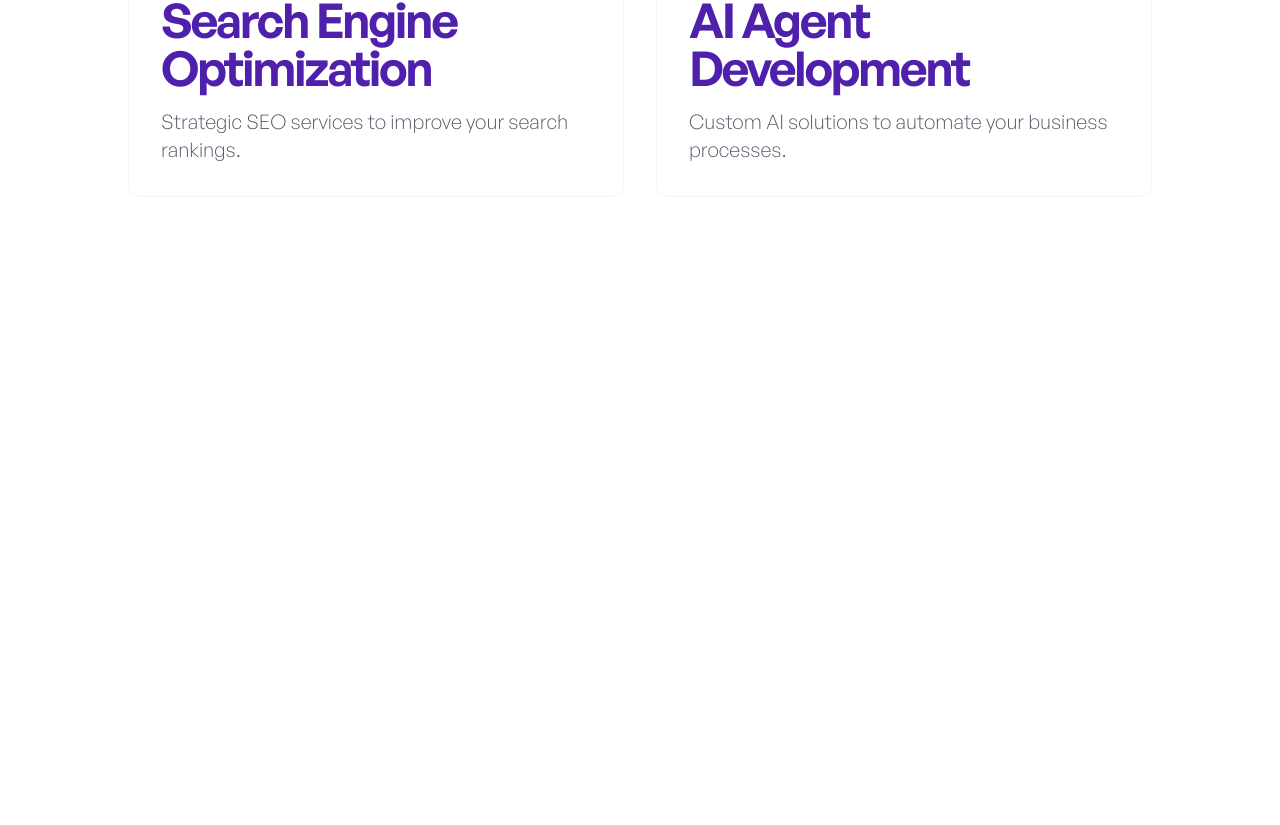
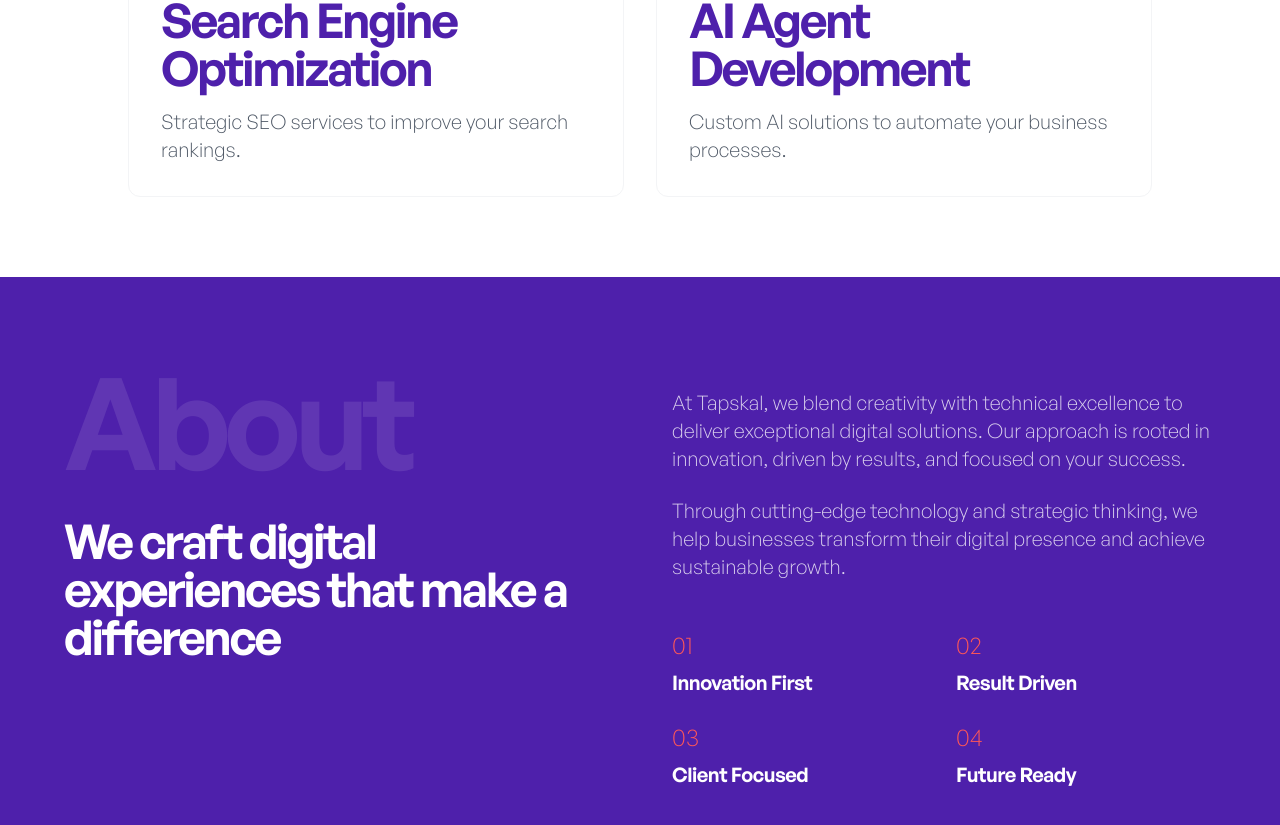
Before and after one commit to chanmaxsolutions/tapskal, a Next.js app: page / in a window 1280 px wide. Shown: the part 1947-2772 px from the top of the page. Before the commit the page ends 2224 px from the top, so only its background shows below. Built offline with nearby package versions, Linux system fonts and the light colour scheme; a web font is replaced by a local one.

Commit message:
updated about section

```diff
--- a/app/page.tsx
+++ b/app/page.tsx
@@ -2,6 +2,7 @@ import Navigation from '@/components/Navigation';
 import Hero from '@/components/Hero';
 import StatsSection from '@/components/sections/StatsSection';
 import Services from '@/components/Services';
+import About from '@/components/About';
 
 export default function Home() {
   return (
@@ -10,6 +11,7 @@ export default function Home() {
       <Hero />
       <StatsSection />
       <Services />
+      <About/>
       {/* Other page content will go here */}
       </main>
   );
--- /dev/null
+++ b/components/About/index.tsx
@@ -0,0 +1,76 @@
+// components/About/index.tsx
+'use client';
+
+import React from 'react';
+import { motion } from 'framer-motion';
+
+const About = () => {
+  return (
+    <section className="py-20 bg-primary">
+      <div className="container mx-auto px-4">
+        <div className="max-w-6xl mx-auto">
+          {/* Main Content Grid */}
+          <div className="grid grid-cols-1 lg:grid-cols-2 gap-16">
+            {/* Left Column - Big Impact Text */}
+            <motion.div
+              initial={{ opacity: 0, x: -20 }}
+              whileInView={{ opacity: 1, x: 0 }}
+              viewport={{ once: true }}
+              transition={{ duration: 0.5 }}
+              className="space-y-8"
+            >
+              <h2 className="text-7xl md:text-8xl lg:text-9xl font-semibold text-white/10 tracking-tighter">
+                About
+              </h2>
+              <p className="text-4xl md:text-5xl font-semibold text-white tracking-tighter">
+                We craft digital experiences that make a difference
+              </p>
+            </motion.div>
+
+            {/* Right Column - Description and Values */}
+            <motion.div
+              initial={{ opacity: 0, x: 20 }}
+              whileInView={{ opacity: 1, x: 0 }}
+              viewport={{ once: true }}
+              transition={{ duration: 0.5 }}
+              className="space-y-12 pt-8"
+            >
+              <div className="space-y-6">
+                <p className="text-xl text-white/80 font-light">
+                  At Tapskal, we blend creativity with technical excellence to deliver exceptional digital solutions. Our approach is rooted in innovation, driven by results, and focused on your success.
+                </p>
+                <p className="text-xl text-white/80 font-light">
+                  Through cutting-edge technology and strategic thinking, we help businesses transform their digital presence and achieve sustainable growth.
+                </p>
+              </div>
+
+              {/* Values or Key Points */}
+              <div className="grid grid-cols-2 gap-6">
+                {[
+                  { number: '01', label: 'Innovation First' },
+                  { number: '02', label: 'Result Driven' },
+                  { number: '03', label: 'Client Focused' },
+                  { number: '04', label: 'Future Ready' }
+                ].map((item, index) => (
+                  <motion.div
+                    key={index}
+                    initial={{ opacity: 0, y: 20 }}
+                    whileInView={{ opacity: 1, y: 0 }}
+                    viewport={{ once: true }}
+                    transition={{ duration: 0.5, delay: index * 0.1 }}
+                    className="space-y-2"
+                  >
+                    <span className="text-2xl text-secondary font-light">{item.number}</span>
+                    <p className="text-xl font-semibold text-white tracking-tight">{item.label}</p>
+                  </motion.div>
+                ))}
+              </div>
+            </motion.div>
+          </div>
+        </div>
+      </div>
+    </section>
+  );
+};
+
+export default About;
```
